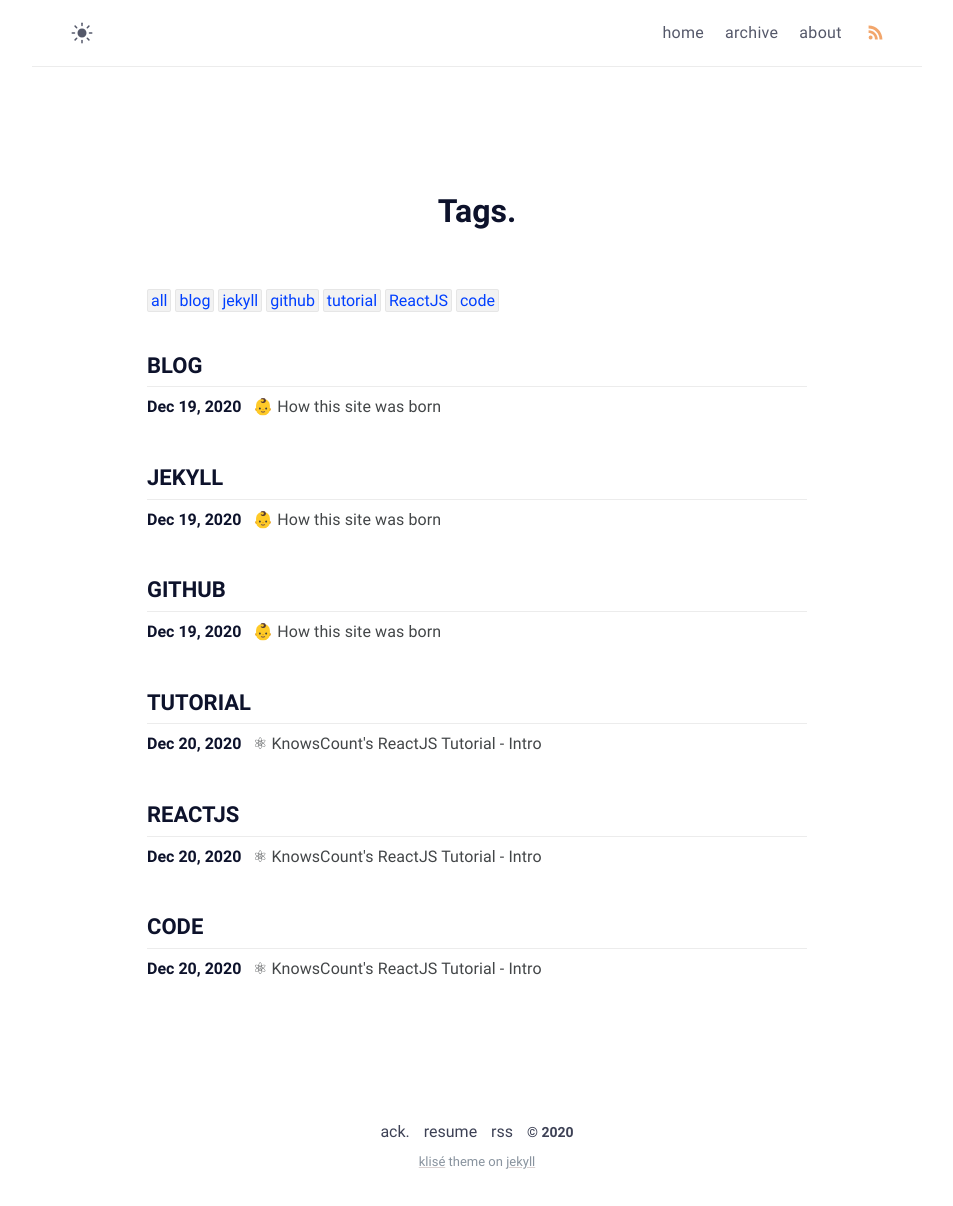
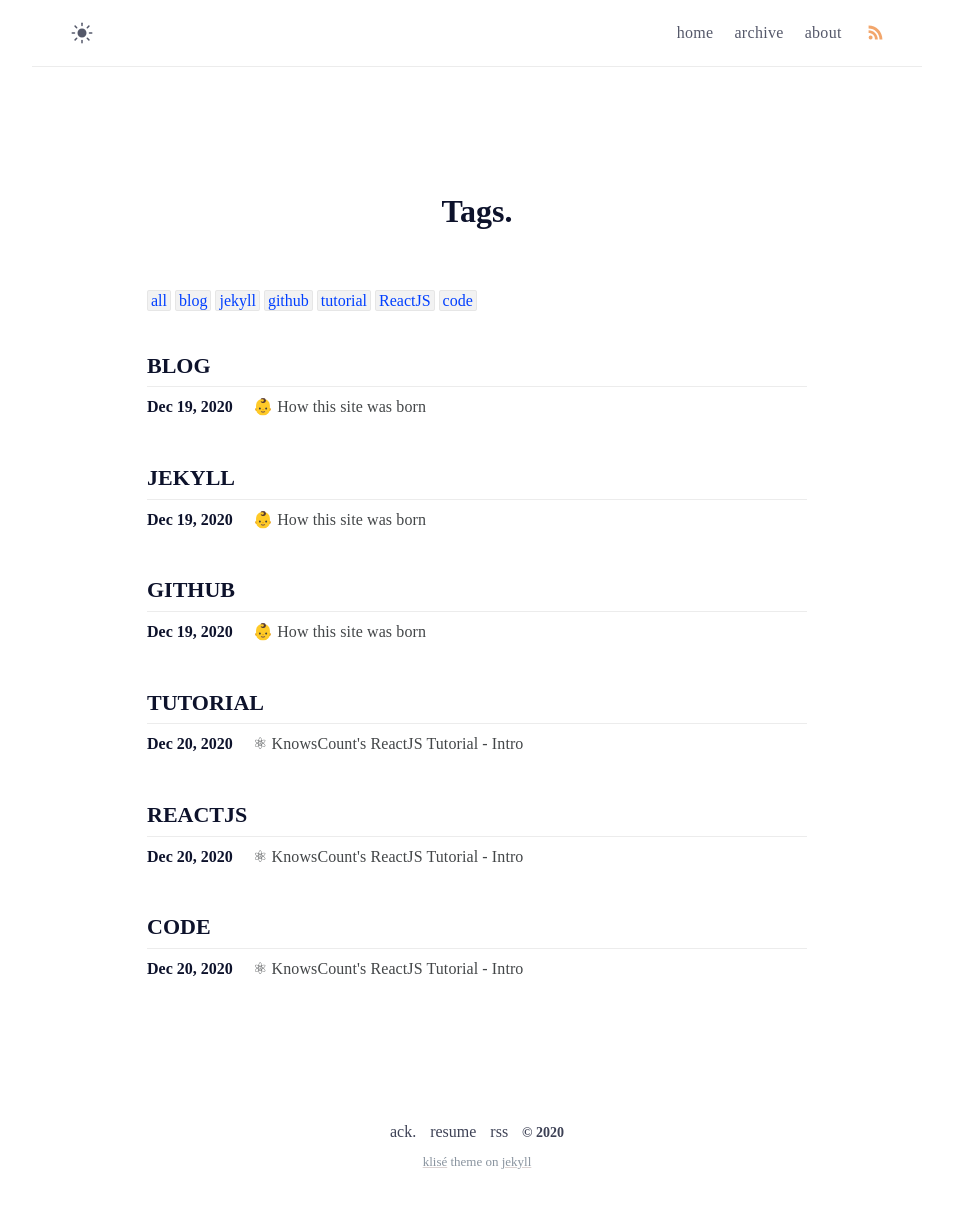
Before and after one commit to KnowsCount/blog, a Jekyll site: the page built from tags.html, in a window 1280 px wide. Shown: the whole page, without its empty margins (163-1116 px from the left). Built offline with Jekyll 4.4.1, drawn with Linux system fonts in a browser that asks for light colours.

Commit message:
fontChange@20122020

```diff
--- a/_sass/main.scss
+++ b/_sass/main.scss
@@ -1,6 +1,6 @@
 // Fonts preferences
-$sans-family: Roboto, sans-serif;
-$mono-family: Consolas, monospace;
+$sans-family: Baskerville;
+$mono-family: Baskerville;
 $base-font-size: 16px;
 $medium-font-size: $base-font-size * 0.938;
 $small-font-size: $base-font-size * 0.875;
@@ -49,15 +49,15 @@ $on-desktop: 1024px;
 $on-widescreen: 1152px;
 
 @mixin media-query($device) {
-  @media screen and (max-width: $device) {
-    @content;
-  }
+	@media screen and (max-width: $device) {
+		@content;
+	}
 }
 
 @mixin relative-font-size($ratio) {
-  font-size: $base-font-size * $ratio;
+	font-size: $base-font-size * $ratio;
 }
 
 // Import sass files
 @import "klise/fonts", "klise/base", "klise/layout", "klise/post",
-  "klise/miscellaneous", "klise/syntax", "klise/dark";
+	"klise/miscellaneous", "klise/syntax", "klise/dark";
```
